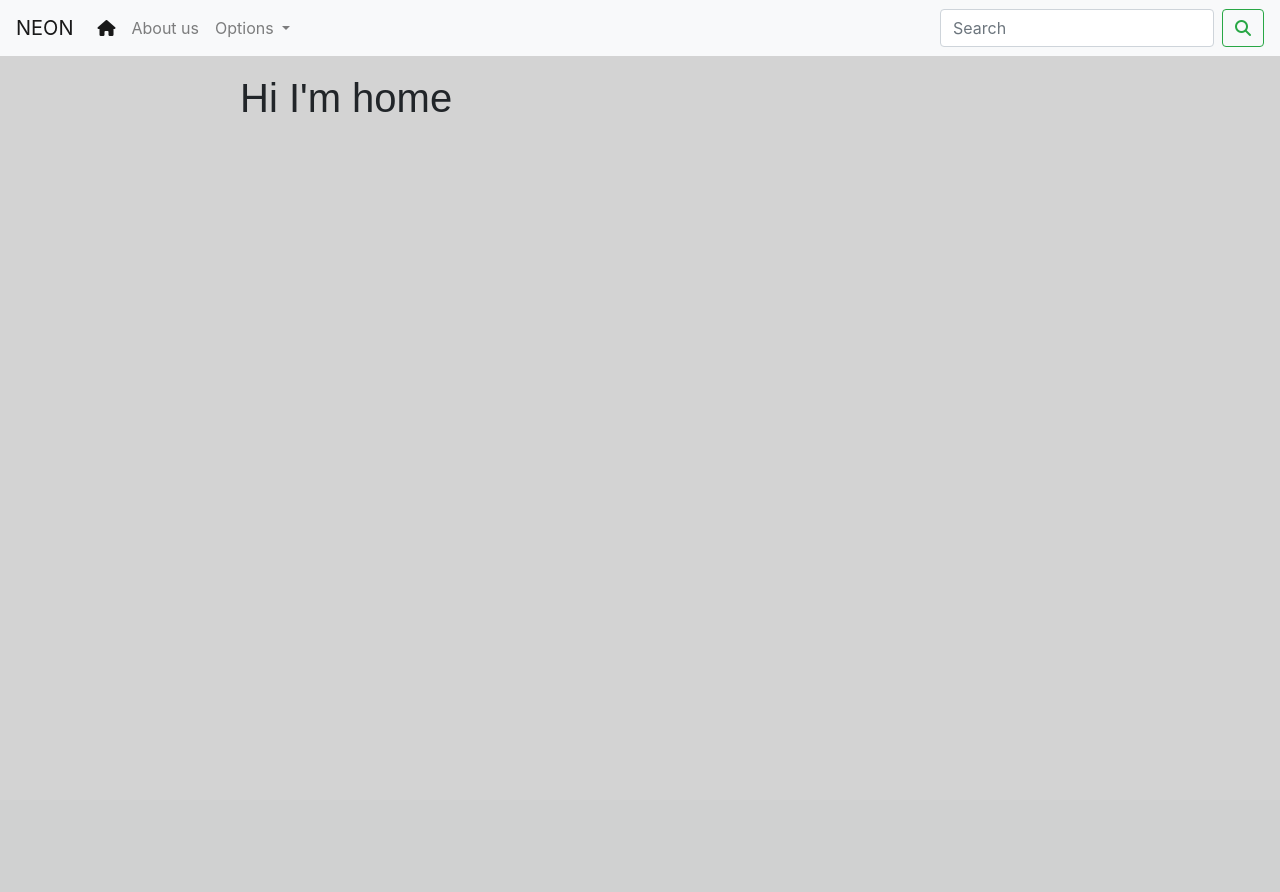
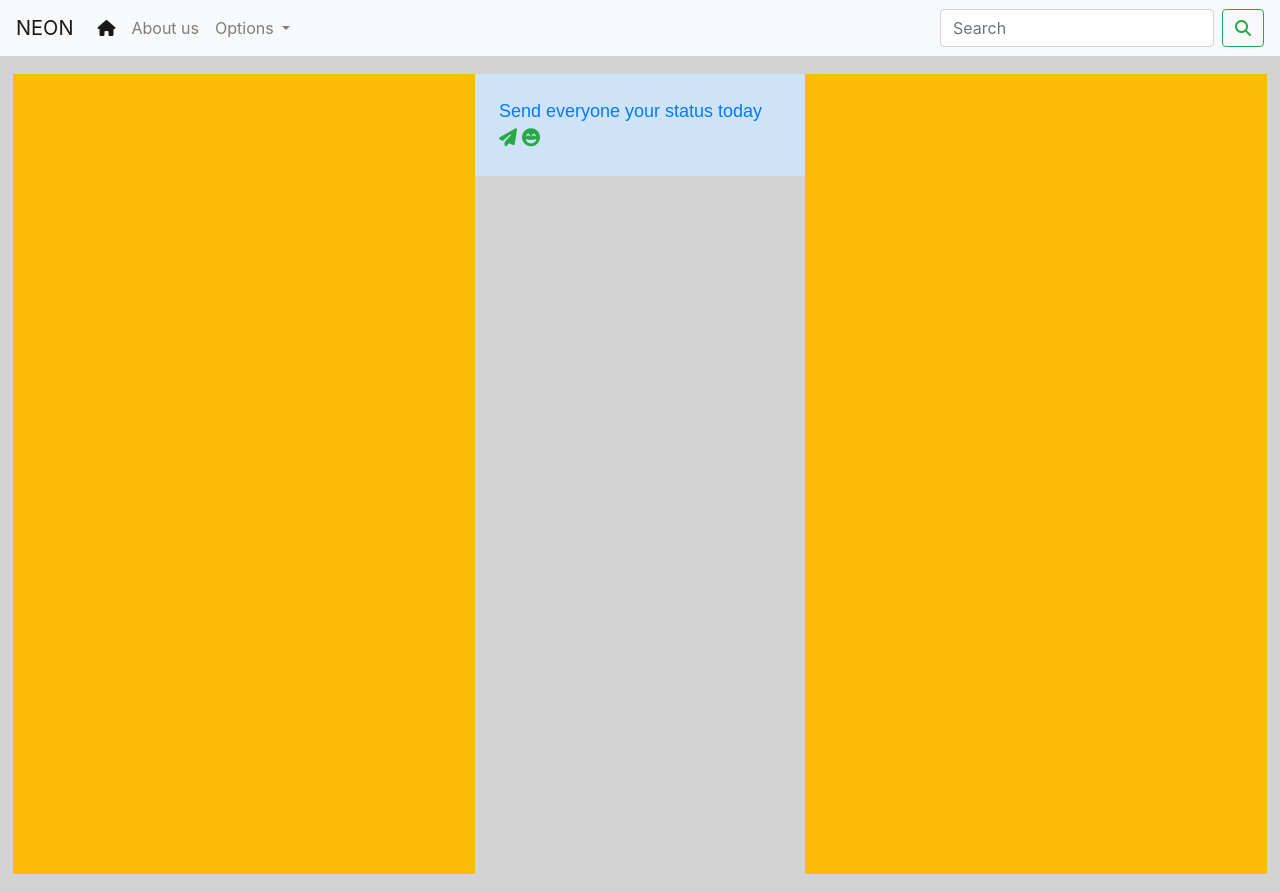
Before and after one commit to NuclearSherwin/neon, a Symfony app: template templates/home/index.html.twig in a window 1280 px wide. Before the commit the page ends 112 px from the top, so only its background shows below. Run offline with Twig, Linux system fonts and the light colour scheme; the template is opened without the code that fills it, so the values that code supplies are empty; some libraries are stand-ins or nearby versions.

Commit message:
add wireframe for home page

```diff
--- a/src/Controller/PostsController.php
+++ b/src/Controller/PostsController.php
@@ -69,7 +69,7 @@ class PostsController extends AbstractController
     // create post function
 
     /**
-     * @Route("/home/posts/create", name="create_posts", methods={"GET", "POST"})
+     * @Route("/home/posts/create", name="create_post", methods={"GET", "POST"})
      */
     public function createPost(Request $request): Response
     {
--- a/templates/base.html.twig
+++ b/templates/base.html.twig
@@ -76,9 +76,7 @@
     </nav>
     {% block body %}
         <div class="container">
-            <div class="row">
 
-            </div>
         </div>
     {% endblock %}
     <script src="https://code.jquery.com/jquery-3.3.1.slim.min.js" integrity="sha384-q8i/X+965DzO0rT7abK41JStQIAqVgRVzpbzo5smXKp4YfRvH+8abtTE1Pi6jizo" crossorigin="anonymous"></script>
--- a/templates/home/index.html.twig
+++ b/templates/home/index.html.twig
@@ -4,34 +4,63 @@
 
 {% block body %}
     <style>
-    .example-wrapper { margin: 1em auto; max-width: 800px; width: 95%; font: 18px/1.5 sans-serif; }
-    .example-wrapper code { background: #F5F5F5; padding: 2px 6px; }
+        .all-wrapper {
+            margin: 1em auto;
+            width: 98%;
+            font: 18px/1.5 sans-serif;
+        }
+
+        .all-wrapper code {
+            background: #F5F5F5;
+            padding: 2px 6px;
+        }
+
+        .new-wrapper {
+            height: 100vh;
+            width: 500px;
+            background-color: #fbbc05;
+
+        }
     </style>
 
-<div class="example-wrapper">
-    <h1>Hi I'm home</h1>
+    <div class="all-wrapper d-flex justify-content-around">
+
+        {# new #}
+        <div class="new-wrapper">
+
+        </div>
+
+        <div class="post-wrapper">
+            <div class="mr-auto ml-auto position-relative d-flex justify-content-center">
+                <div class="ml-auto mr-auto pt-4 pr-4 pb-4 pl-4" style="background-color: #cee3f8;">
+                    <a class="text-center" href="{{ path('create_post') }}">Send everyone your status today
+                        <span class="text-success">
+                    <i class="fa-solid fa-paper-plane"></i>
+                    <i class="fa-solid fa-face-grin-beam"></i>
+                </span>
+                    </a>
+                </div>
+            </div>
 
             {% if app.user %}
                 {% for post in posts %}
                     <div class="page-content page-container mx-auto mt-4" id="page-content">
                         <div class="padding">
                             <div class="row container d-flex justify-content-center mx-auto">
-                        <div class="col-md-6 bg-white rounded">
+                                <div class="col-md-8 bg-white rounded ">
                                     <div class="box box-widget w-100 bg-white">
                                         <div class="box-header with-border">
                                             <div class="user-block mt-2">
                                                 <img class="img-circle rounded-circle img-fluid"
                                                      src="{{ post.user.profileImg }}"
                                                      style="width: 50px; height: 50px"
-                                             alt="User Image"> <span class="username"><a href="#" data-abc="true">
+                                                     alt="User Image"> <span class="username"><a href="#"
+                                                                                                 data-abc="true">
                                         {{ post.user.name }}
                                     </a></span> <span class="description">
                                     {{ post.createAt|date('F j, Y, g:i a') }}
                                 </span></div>
                                             <div class="box-tools d-flex justify-content-end mb-3">
-                                        <a href="{{ path('neon_home') }}" class="btn btn-success ml-1 mr-1 text-white">
-                                            <i class="fa-solid fa-house"></i>
-                                        </a>
                                                 <a href="{{ path('detail_post', {'id': post.id }) }}"
                                                    class="btn btn-info ml-1 mr-1 text-white">
                                                     <i class="fa-solid fa-asterisk"></i>
@@ -43,17 +72,19 @@
                                                 {#                                    <i class="fa-solid fa-pen-to-square"></i> #}
                                                 {#                                        #}{#                                </a> #}
 
-                                        {#                                        <a href="{{ path('delete_post', {'id': post.id }) }}"#}
-                                        {#                                           class="btn btn-danger ml-1 mr-1 text-white"#}
-                                        {#                                           onclick="return confirm('Are you sure to delete this post')">#}
-                                        {#                                            <i class="fa-solid fa-trash"></i>#}
-                                        {#                                        </a>#}
+                                                {#                                        <a href="{{ path('delete_post', {'id': post.id }) }}" #}
+                                                {#                                           class="btn btn-danger ml-1 mr-1 text-white" #}
+                                                {#                                           onclick="return confirm('Are you sure to delete this post')"> #}
+                                                {#                                            <i class="fa-solid fa-trash"></i> #}
+                                                {#                                        </a> #}
                                             </div>
                                         </div>
                                         <div class="box-body">
                                             <p>{{ post.description }}</p>
-                                    <img class="img-responsive w-100 mt-2 mb-3" src="{{ post.imgPath }}" alt="Photo">
-                                    <button type="button" class="btn btn-default btn-xs"><i class="fa fa-share"></i>
+                                            <img class="img-responsive w-100 mt-2 mb-3" src="{{ post.imgPath }}"
+                                                 alt="Photo">
+                                            <button type="button" class="btn btn-default btn-xs"><i
+                                                        class="fa fa-share"></i>
                                                 Share
                                             </button>
                                             <button type="button" class="btn btn-default btn-xs"><i
@@ -68,7 +99,8 @@
                                                                                 src="https://img.icons8.com/color/36/000000/administrator-male.png"
                                                                                 alt="Alt Text">
                                                 <div class="img-push"><input type="text" class="form-control input-sm"
-                                                                     placeholder="Press enter to post comment"></div>
+                                                                             placeholder="Press enter to post comment">
+                                                </div>
                                             </form>
                                         </div>
                                     </div>
@@ -79,4 +111,10 @@
                 {% endfor %}
             {% endif %}
         </div>
+
+        {# tag #}
+        <div class="new-wrapper">
+
+        </div>
+    </div>
 {% endblock %}
--- a/templates/posts/create.html.twig
+++ b/templates/posts/create.html.twig
@@ -21,7 +21,7 @@
                                     <a href="{{ path('neon_home') }}" class="btn btn-success ml-1 mr-1 text-white">
                                         <i class="fa-solid fa-house"></i>
                                     </a>
-                                    <a href="{{ path('create_posts') }}" class="btn btn-primary ml-1 mr-1 text-white">
+                                    <a href="{{ path('create_post') }}" class="btn btn-primary ml-1 mr-1 text-white">
                                         <i class="fa-solid fa-upload"></i>
                                     </a>
                                     {#                                    <a href="" class="btn btn-warning ml-1 mr-1 text-white"> #}
@@ -63,7 +63,6 @@
                 </div>
             </div>
         </div>
-
         {{ form_end(form) }}
     {% endif %}
 {% endblock %}
--- a/templates/posts/detail.html.twig
+++ b/templates/posts/detail.html.twig
@@ -47,7 +47,7 @@
                                     </a>
 
                                     {% if app.user %}
-                                        <a href="{{ path('create_posts') }}"
+                                        <a href="{{ path('create_post') }}"
                                            class="btn btn-primary ml-1 mr-1 text-white">
                                             <i class="fa-solid fa-circle-plus"></i>
                                         </a>
--- a/templates/posts/index.html.twig
+++ b/templates/posts/index.html.twig
@@ -16,7 +16,7 @@
             padding: 2px 6px;
         }
     </style>
-    <h4 class="bg-info text-center pt-2 pb-2 text-white">ALL POSTS</h4>
+    <h4 class="text-center pt-2 pb-2 text-white" style="background-color: #1da1f2;">ALL POSTS</h4>
     {% if app.user %}
         {% for post in posts %}
 
```
Lines whose indentation alone changed are shown as unchanged.
